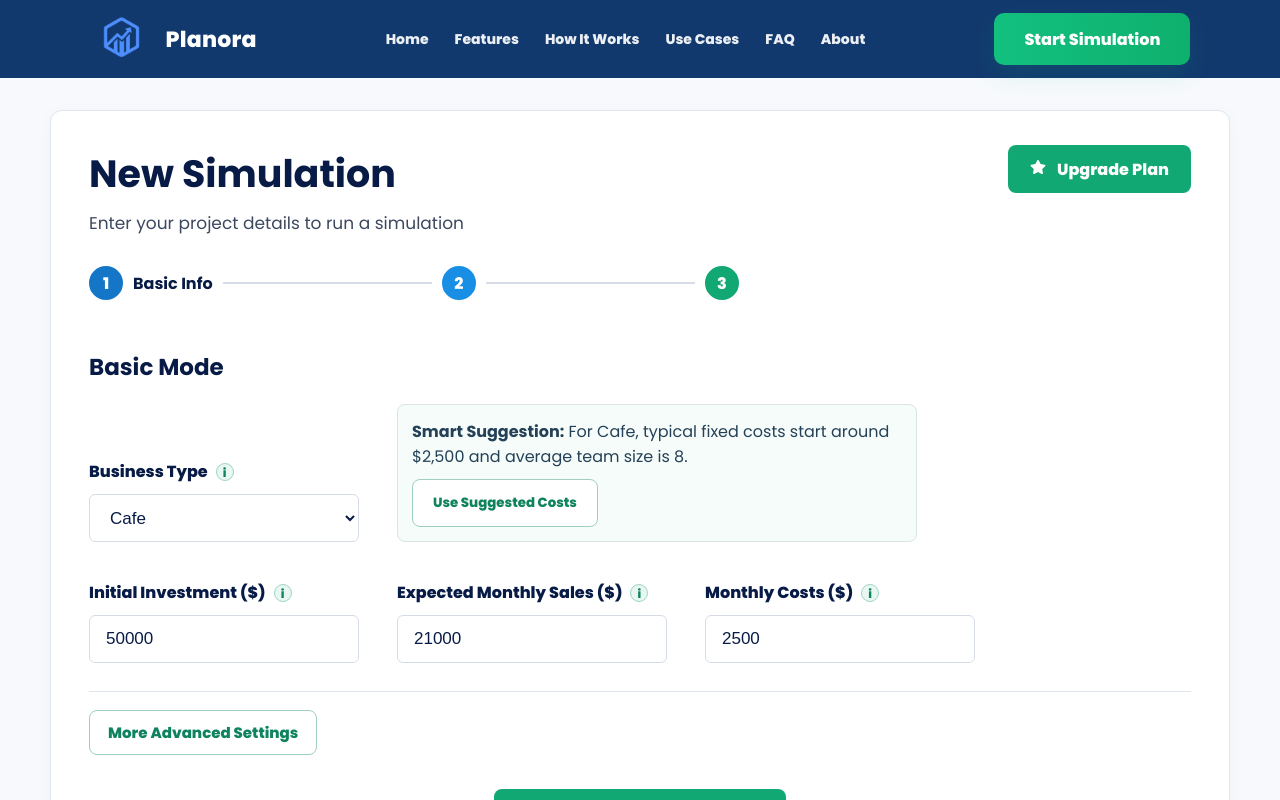
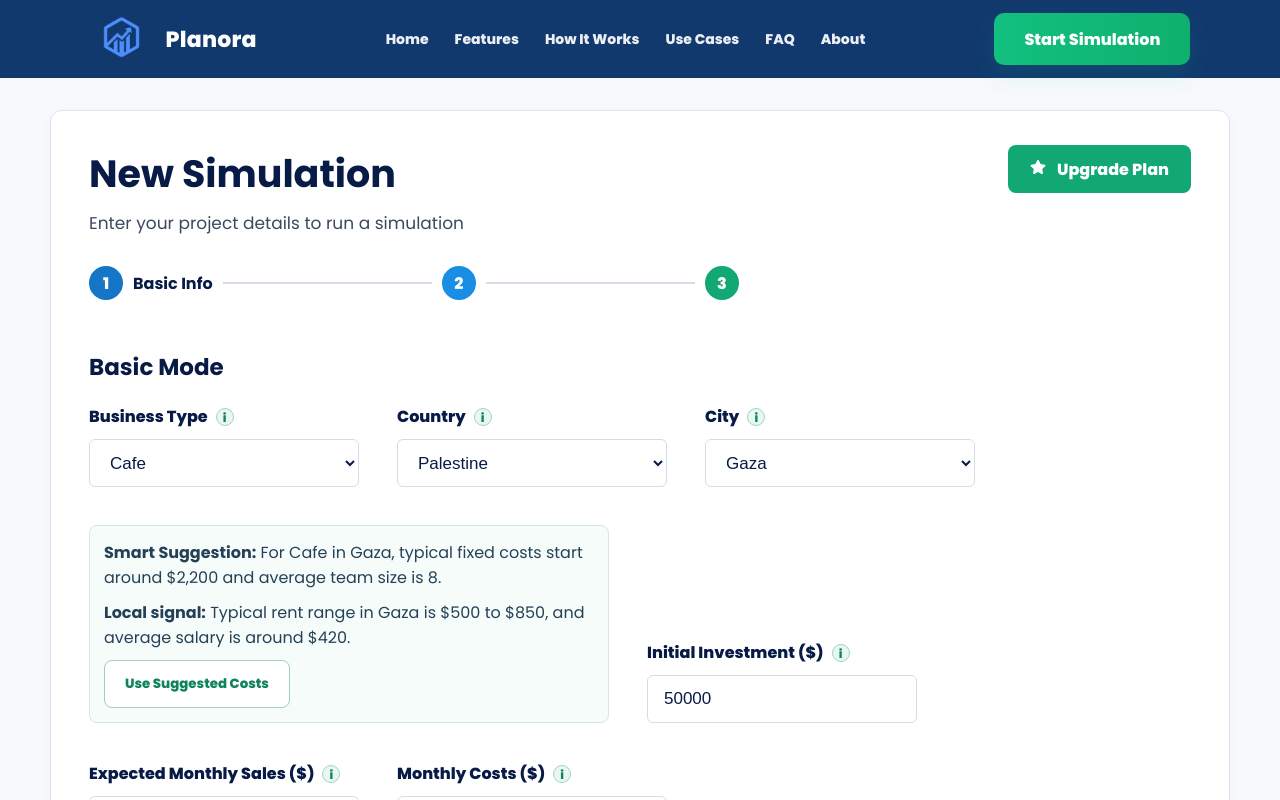
Before and after one commit to eng-raghadsami/Planora, a React (Vite) app in the folder frontend/: page / in a window 1280 px wide. Both pictures are taken after a click on the button "Start Simulation". Shown: the top 800 px of the page. Built offline with nearby package versions, Linux system fonts and the light colour scheme.

Commit message:
add some changes

```diff
--- a/frontend/src/App.jsx
+++ b/frontend/src/App.jsx
@@ -24,8 +24,34 @@ const BUSINESS_DEFAULTS = {
   "Freelance Service": { employees: 2, monthlyCosts: 900, projectSize: "Small", seasonalityProfile: "flat" },
 };
 
+const LOCATION_DEFAULT_PROFILE = {
+  costFactor: 1,
+  salesFactor: 1,
+  volatilityAdjust: 0,
+  rentRange: [700, 1300],
+  avgSalary: 600,
+};
+
+const LOCATION_PROFILES = {
+  Palestine: {
+    Gaza: { costFactor: 0.88, salesFactor: 0.87, volatilityAdjust: 4, rentRange: [500, 850], avgSalary: 420 },
+    Ramallah: { costFactor: 1.06, salesFactor: 1.11, volatilityAdjust: -1, rentRange: [950, 1600], avgSalary: 850 },
+    Nablus: { costFactor: 0.95, salesFactor: 0.98, volatilityAdjust: 1, rentRange: [700, 1200], avgSalary: 620 },
+  },
+  Jordan: {
+    Amman: { costFactor: 1.1, salesFactor: 1.12, volatilityAdjust: -1, rentRange: [1100, 1900], avgSalary: 920 },
+    Irbid: { costFactor: 0.93, salesFactor: 0.94, volatilityAdjust: 1, rentRange: [650, 1050], avgSalary: 560 },
+  },
+  Egypt: {
+    Cairo: { costFactor: 1.02, salesFactor: 1.03, volatilityAdjust: 0, rentRange: [900, 1700], avgSalary: 760 },
+    Alexandria: { costFactor: 0.97, salesFactor: 0.99, volatilityAdjust: 1, rentRange: [780, 1350], avgSalary: 660 },
+  },
+};
+
 const initialForm = {
   businessType: "Cafe",
+  country: "Palestine",
+  city: "Gaza",
   initialInvestment: 50000,
   monthlySales: 21000,
   monthlyCosts: 2500,
@@ -38,6 +64,92 @@ const initialForm = {
   salesConfidence: "medium",
 };
 
+function getCountryOptions() {
+  return Object.keys(LOCATION_PROFILES);
+}
+
+function getCityOptions(country) {
+  const countryProfile = LOCATION_PROFILES[country];
+  if (!countryProfile) {
+    return Object.keys(LOCATION_PROFILES.Palestine);
+  }
+  return Object.keys(countryProfile);
+}
+
+function getLocationProfile(country, city) {
+  return LOCATION_PROFILES[country]?.[city] || LOCATION_DEFAULT_PROFILE;
+}
+
+function getLocationLabel(country, city) {
+  return `${city}, ${country}`;
+}
+
+function riskLevelToScore(riskLevel) {
+  if (String(riskLevel).toLowerCase() === "high") {
+    return 3;
+  }
+  if (String(riskLevel).toLowerCase() === "medium") {
+    return 2;
+  }
+  return 1;
+}
+
+function scoreToRiskLevel(score) {
+  if (score >= 2.5) {
+    return "High";
+  }
+  if (score >= 1.5) {
+    return "Medium";
+  }
+  return "Low";
+}
+
+function buildLocationComparison(input) {
+  const {
+    country,
+    baseCity,
+    compareCity,
+    monthlySales,
+    monthlyCosts,
+    baseRiskLevel,
+  } = input;
+
+  if (!compareCity) {
+    return null;
+  }
+
+  const baseProfile = getLocationProfile(country, baseCity);
+  const compareProfile = getLocationProfile(country, compareCity);
+  const safeSales = Math.max(0, Number(monthlySales) || 0);
+  const safeCosts = Math.max(0, Number(monthlyCosts) || 0);
+
+  const baseRow = {
+    city: baseCity,
+    monthlySales: safeSales,
+    monthlyCosts: safeCosts,
+    monthlyProfit: safeSales - safeCosts,
+    riskLevel: formatRisk(baseRiskLevel),
+  };
+
+  const salesFactor = compareProfile.salesFactor / Math.max(baseProfile.salesFactor, 0.01);
+  const costsFactor = compareProfile.costFactor / Math.max(baseProfile.costFactor, 0.01);
+  const compareSales = safeSales * salesFactor;
+  const compareCosts = safeCosts * costsFactor;
+  const compareRiskScore = Math.max(1, Math.min(3, riskLevelToScore(baseRiskLevel) + (compareProfile.volatilityAdjust - baseProfile.volatilityAdjust) / 3));
+
+  const compareRow = {
+    city: compareCity,
+    monthlySales: compareSales,
+    monthlyCosts: compareCosts,
+    monthlyProfit: compareSales - compareCosts,
+    riskLevel: scoreToRiskLevel(compareRiskScore),
+  };
+
+  const betterLocation = compareRow.monthlyProfit > baseRow.monthlyProfit ? compareRow.city : baseRow.city;
+
+  return { baseRow, compareRow, betterLocation };
+}
+
 function projectSizeFromCapital(capital) {
   if (capital >= 120000) {
     return "large";
@@ -133,6 +245,7 @@ function getValidationErrors(formData) {
 
 function buildSimulationPayload(formData) {
   const defaults = BUSINESS_DEFAULTS[formData.businessType] || BUSINESS_DEFAULTS.Cafe;
+  const locationProfile = getLocationProfile(formData.country, formData.city);
   const projectSize = projectSizeFromCapital(Number(formData.initialInvestment));
   const employees = defaults.employees;
   const marketing = mapMarketingPlan(formData.marketingPlan);
@@ -144,7 +257,7 @@ function buildSimulationPayload(formData) {
   return {
     capital: Number(formData.initialInvestment),
     size: projectSize,
-    project_type: formData.businessType,
+    project_type: `${formData.businessType} (${getLocationLabel(formData.country, formData.city)})`,
     monthly_sales: Number(formData.monthlySales),
     monthly_costs: Number(formData.monthlyCosts),
     employees,
@@ -152,7 +265,7 @@ function buildSimulationPayload(formData) {
     seasonality_strength_percent: seasonality.strength,
     monthly_growth_percent: mapGrowthExpectation(formData.growthExpectation),
     cost_growth_percent: 0.6,
-    volatility_percent: Math.max(0, Math.min(30, baseVolatility + mapSalesConfidenceAdjust(formData.salesConfidence))),
+    volatility_percent: Math.max(0, Math.min(30, baseVolatility + mapSalesConfidenceAdjust(formData.salesConfidence) + locationProfile.volatilityAdjust)),
     shock_month: unexpected.month,
     shock_amount: unexpected.amount,
     campaign_month: marketing.month,
@@ -681,6 +794,9 @@ function Simulation({
   const validationErrors = getValidationErrors(formData);
   const hasValidationErrors = Object.keys(validationErrors).length > 0;
   const defaults = BUSINESS_DEFAULTS[formData.businessType] || BUSINESS_DEFAULTS.Cafe;
+  const cityOptions = getCityOptions(formData.country);
+  const locationProfile = getLocationProfile(formData.country, formData.city);
+  const suggestedCosts = Math.round(defaults.monthlyCosts * locationProfile.costFactor);
   const basicComplete = !hasValidationErrors;
   const advancedComplete = formData.advancedMode
     ? Boolean(formData.growthExpectation && formData.seasonalityDependence && formData.marketStability)
@@ -695,7 +811,7 @@ function Simulation({
   function applySmartSuggestions() {
     setFormData((prev) => ({
       ...prev,
-      monthlyCosts: defaults.monthlyCosts,
+      monthlyCosts: suggestedCosts,
     }));
   }
 
@@ -763,8 +879,45 @@ function Simulation({
               </select>
             </label>
 
+            <label>
+              <HintLabel text="Country" hint="Choose where your project will run. Example: Palestine." />
+              <select
+                value={formData.country}
+                onChange={(e) => {
+                  const nextCountry = e.target.value;
+                  const firstCity = getCityOptions(nextCountry)[0];
+                  setFormData((prev) => ({
+                    ...prev,
+                    country: nextCountry,
+                    city: firstCity,
+                  }));
+                }}
+              >
+                {getCountryOptions().map((country) => (
+                  <option key={country} value={country}>
+                    {country}
+                  </option>
+                ))}
+              </select>
+            </label>
+
+            <label>
+              <HintLabel text="City" hint="Pick your target city. Example: Gaza." />
+              <select
+                value={formData.city}
+                onChange={(e) => updateField("city", e.target.value)}
+              >
+                {cityOptions.map((city) => (
+                  <option key={city} value={city}>
+                    {city}
+                  </option>
+                ))}
+              </select>
+            </label>
+
             <div className="smart-box">
-              <p><b>Smart Suggestion:</b> For {formData.businessType}, typical fixed costs start around {formatCurrency(defaults.monthlyCosts)} and average team size is {defaults.employees}.</p>
+              <p><b>Smart Suggestion:</b> For {formData.businessType} in {formData.city}, typical fixed costs start around {formatCurrency(suggestedCosts)} and average team size is {defaults.employees}.</p>
+              <p><b>Local signal:</b> Typical rent range in {formData.city} is {formatCurrency(locationProfile.rentRange[0])} to {formatCurrency(locationProfile.rentRange[1])}, and average salary is around {formatCurrency(locationProfile.avgSalary)}.</p>
               <button type="button" className="outline-btn" onClick={applySmartSuggestions}>
                 Use Suggested Costs
               </button>
@@ -817,7 +970,7 @@ function Simulation({
             <h2>Advanced Mode</h2>
             <div className="form-grid">
               <label>
-                <HintLabel text="Do you expect your sales to grow over time?" hint="Growth helps improve cash flow month by month." />
+                <HintLabel text="Do you expect your sales to grow over time?" hint="Example: choose Slow growth if you expect steady sales increase over the year." />
                 <select
                   value={formData.growthExpectation}
                   onChange={(e) => updateField("growthExpectation", e.target.value)}
@@ -829,7 +982,7 @@ function Simulation({
               </label>
 
               <label>
-                <HintLabel text="Does your business depend on seasons?" hint="Some businesses drop in summer and rise in winter (or the opposite)." />
+                <HintLabel text="Does your business depend on seasons?" hint="Example: tourism and cafes may rise in one season and drop in another." />
                 <select
                   value={formData.seasonalityDependence}
                   onChange={(e) => updateField("seasonalityDependence", e.target.value)}
@@ -841,7 +994,7 @@ function Simulation({
               </label>
 
               <label>
-                <HintLabel text="How stable is your market?" hint="Stable means predictable demand. Unstable means sharp ups and downs." />
+                <HintLabel text="Is your market predictable or changing a lot?" hint="Example: predictable demand = stable, frequent swings = unstable." />
                 <select
                   value={formData.marketStability}
                   onChange={(e) => updateField("marketStability", e.target.value)}
@@ -853,7 +1006,7 @@ function Simulation({
               </label>
 
               <label>
-                <HintLabel text="How confident are you in your sales estimate?" hint="Lower confidence means we simulate wider fluctuations." />
+                <HintLabel text="How sure are you about your sales estimate?" hint="Example: if your estimate is still rough, choose Low confidence." />
                 <select
                   value={formData.salesConfidence}
                   onChange={(e) => updateField("salesConfidence", e.target.value)}
@@ -865,7 +1018,7 @@ function Simulation({
               </label>
 
               <label>
-                <HintLabel text="Marketing effort level" hint="Stronger campaigns usually create short-term revenue boosts." />
+                <HintLabel text="Marketing effort level" hint="Example: a strong launch campaign can create a short-term sales spike." />
                 <select
                   value={formData.marketingPlan}
                   onChange={(e) => updateField("marketingPlan", e.target.value)}
@@ -877,7 +1030,7 @@ function Simulation({
               </label>
 
               <label>
-                <HintLabel text="Unexpected costs risk" hint="Choose how likely surprise expenses are for your project." />
+                <HintLabel text="Unexpected costs risk" hint="Example: maintenance, legal fees, or urgent fixes can appear suddenly." />
                 <select
                   value={formData.unexpectedCosts}
                   onChange={(e) => updateField("unexpectedCosts", e.target.value)}
@@ -907,6 +1060,7 @@ function Dashboard({
   results,
   scenarioData,
   aiData,
+  formData,
   onGoHome,
   onGoFeatures,
   onGoHowItWorks,
@@ -918,6 +1072,14 @@ function Dashboard({
   const [zoomLevel, setZoomLevel] = useState(1);
   const [selectedMonth, setSelectedMonth] = useState(null);
   const [hoveredCostKey, setHoveredCostKey] = useState(null);
+  const [showLocationCompare, setShowLocationCompare] = useState(false);
+  const activeCountry = formData?.country || initialForm.country;
+  const activeCity = formData?.city || initialForm.city;
+  const compareCandidates = getCityOptions(activeCountry).filter((city) => city !== activeCity);
+  const [selectedCompareCity, setSelectedCompareCity] = useState("");
+  const compareCity = compareCandidates.includes(selectedCompareCity)
+    ? selectedCompareCity
+    : (compareCandidates[0] || "");
 
   if (!results) {
     return (
@@ -952,6 +1114,14 @@ function Dashboard({
   const lowCase = scenarioData?.low_case;
   const averageCase = scenarioData?.average_case;
   const highCase = scenarioData?.high_case;
+  const locationComparison = buildLocationComparison({
+    country: activeCountry,
+    baseCity: activeCity,
+    compareCity,
+    monthlySales: formData?.monthlySales,
+    monthlyCosts: formData?.monthlyCosts,
+    baseRiskLevel: results.raw?.risk_level || aiData?.risk_level || "medium",
+  });
 
   return (
     <main className="page dashboard-page">
@@ -1118,8 +1288,74 @@ function Dashboard({
           )}
         </section>
 
+        <section className="scenario-table-section">
+          <h2>Location Comparison</h2>
+          <button
+            type="button"
+            className="outline-btn"
+            onClick={() => setShowLocationCompare((prev) => !prev)}
+          >
+            {showLocationCompare ? "Hide comparison" : "Compare with another location"}
+          </button>
+          {showLocationCompare ? (
+            compareCandidates.length > 0 ? (
+              <>
+                <div style={{ marginTop: 12 }}>
+                  <label>
+                    <HintLabel text="Compare City" hint="We estimate impact on sales, costs, and risk using city profiles." />
+                    <select value={compareCity} onChange={(e) => setSelectedCompareCity(e.target.value)}>
+                      {compareCandidates.map((city) => (
+                        <option key={city} value={city}>
+                          {city}
+                        </option>
+                      ))}
+                    </select>
+                  </label>
+                </div>
+                {locationComparison ? (
+                  <>
+                    <table style={{ marginTop: 14 }}>
+                      <thead>
+                        <tr>
+                          <th>City</th>
+                          <th>Monthly Sales</th>
+                          <th>Monthly Costs</th>
+                          <th>Monthly Profit</th>
+                          <th>Risk</th>
+                        </tr>
+                      </thead>
+                      <tbody>
+                        <tr>
+                          <td>{locationComparison.baseRow.city}</td>
+                          <td>{formatCurrency(locationComparison.baseRow.monthlySales)}</td>
+                          <td>{formatCurrency(locationComparison.baseRow.monthlyCosts)}</td>
+                          <td>{formatCurrency(locationComparison.baseRow.monthlyProfit)}</td>
+                          <td>{locationComparison.baseRow.riskLevel}</td>
+                        </tr>
+                        <tr>
+                          <td>{locationComparison.compareRow.city}</td>
+                          <td>{formatCurrency(locationComparison.compareRow.monthlySales)}</td>
+                          <td>{formatCurrency(locationComparison.compareRow.monthlyCosts)}</td>
+                          <td>{formatCurrency(locationComparison.compareRow.monthlyProfit)}</td>
+                          <td>{locationComparison.compareRow.riskLevel}</td>
+                        </tr>
+                      </tbody>
+                    </table>
+                    <p style={{ marginTop: 10 }}>
+                      <b>Better location:</b> {locationComparison.betterLocation}
+                    </p>
+                  </>
+                ) : null}
+              </>
+            ) : (
+              <p style={{ marginTop: 10 }}>No alternative cities configured for this country yet.</p>
+            )
+          ) : null}
+        </section>
+
         <div className="summary-box">
           <p><b>Summary:</b> You will break even in {results.breakEven ?? "N/A"} months, with an estimated monthly profit of {formatCurrency(results.monthlyProfit)}.</p>
+          <p><b>Location:</b> {getLocationLabel(activeCountry, activeCity)}</p>
           <p><b>Seasonality:</b> {seasonalityLabel(breakdown.seasonality_profile)} ({breakdown.seasonality_strength_percent ?? 0}%)</p>
           <p><b>AI Analysis:</b> {aiData?.analysis || "AI analysis not available yet."}</p>
         </div>
@@ -1487,6 +1723,7 @@ export default function App() {
         results={results}
         scenarioData={scenarioData}
         aiData={aiData}
+        formData={formData}
         onGoHome={goHome}
         onGoFeatures={() => goToSection("features")}
         onGoHowItWorks={() => goToSection("how-it-works")}
```
